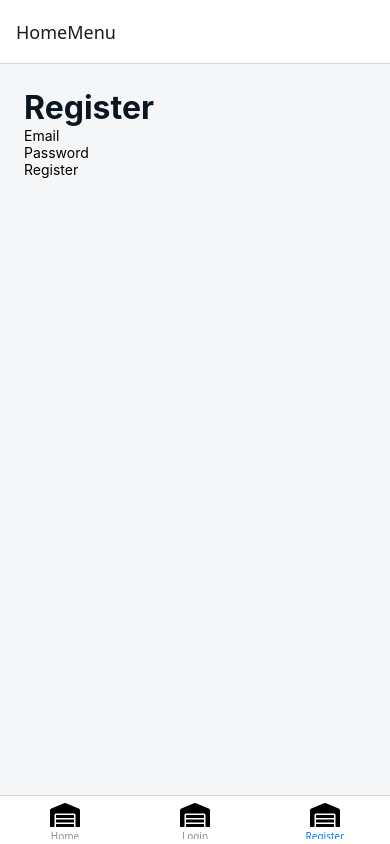
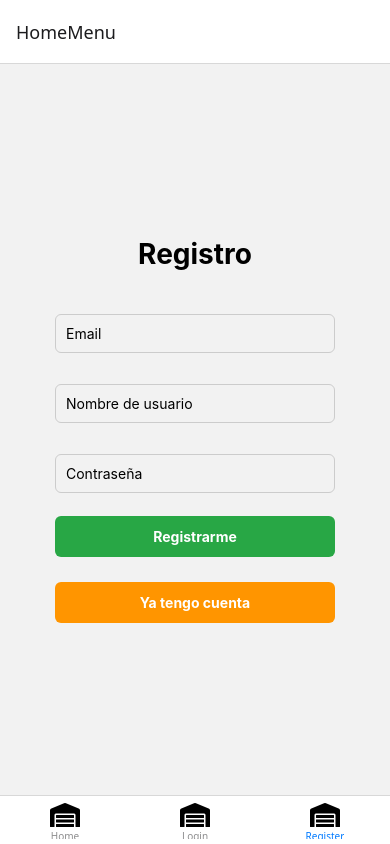
Before and after one commit to beniciolevy/PI2-Progra3, a React Native app: screen /Register in a window 390 px wide. Built offline with nearby package versions, Linux system fonts and the light colour scheme.

Commit message:
Arregle expo y node mod, cambie a estado con clase Register y Login. agregue relacion con firebase

```diff
--- a/package.json
+++ b/package.json
@@ -15,7 +15,7 @@
     "@react-navigation/native-stack": "^7.6.2",
     "expo": "~54.0.20",
     "expo-status-bar": "~3.0.8",
-    "firebase": "^12.5.0",
+    "firebase": "^8.10.1",
     "react": "19.1.0",
     "react-dom": "19.1.0",
     "react-native": "0.81.5",
--- a/src/screens/Login.js
+++ b/src/screens/Login.js
@@ -1,36 +1,110 @@
-import React from 'react';
-import { View, Text, StyleSheet, TextInput, Pressable } from 'react-native';
-import { useState } from 'react';
+import React, { Component } from 'react';
+import { View, Text, TextInput, Pressable, StyleSheet } from 'react-native';
+import { auth } from '../firebase/config';
 
-export default function Login() {
-  const [email, setEmail] = useState('');
-  const [password, setPassword] = useState('');
+export default class Login extends Component {
+    constructor(props){
+        super(props);
+        this.state = {
+            email: "",
+            password: "",
+            error: "",
+            loggedIn: false
+        };
+    }
 
-  return (
+    onSubmit(){
+
+    if (this.state.email === "") {
+        this.setState({ error: "Ingresá un email" });
+        return;
+    }
+
+    if (this.state.password === "") {
+        this.setState({ error: "Ingresá una contraseña" });
+        return;
+    }
+
+    auth.signInWithEmailAndPassword(this.state.email, this.state.password)
+    .then(() => {
+        this.setState({ loggedIn: true, error: "" });
+        this.props.navigation.navigate("Home");
+    })
+    .catch(() => {
+        this.setState({ error: "Usuario o contraseña incorrectos" });
+    });
+}
+
+    render(){
+        return(
             <View style={styles.container}>
                 <Text style={styles.title}>Login</Text>
-      <TextInput style={styles.input} placeholder="Email" value={email} onChangeText={setEmail} />
-      <TextInput style={styles.input} placeholder="Password" value={password} onChangeText={setPassword} />
-      <Pressable style={styles.button} onPress={() => {}}>
-        <Text style={styles.buttonText}>Login</Text>
+
+                <TextInput
+                    style={styles.input}
+                    placeholder="Email"
+                    value={this.state.email}
+                    onChangeText={(text) => this.setState({ email: text })}
+                    keyboardType="email-address"
+                />
+
+                <TextInput
+                    style={styles.input}
+                    placeholder="Contraseña"
+                    secureTextEntry={true}
+                    value={this.state.password}
+                    onChangeText={(text) => this.setState({ password: text })}
+                />
+
+                <Pressable style={styles.button} onPress={() => this.onSubmit()}>
+                    <Text style={styles.buttonText}>Ingresar</Text>
                 </Pressable>
-      <Pressable style={styles.button} onPress={() => {}}>
-        <Text style={styles.buttonText}>Register</Text>
+
+                {this.state.error !== "" && (
+                    <Text style={styles.error}>{this.state.error}</Text>
+                )}
+
+                <Pressable onPress={() => this.props.navigation.navigate("Register")}>
+                    <Text style={styles.link}>No tengo cuenta</Text>
                 </Pressable>
             </View>
         );
+    }
 }
 
 const styles = StyleSheet.create({
     container: {
         flex: 1,
-    backgroundColor: '#f5f6f8',
-    paddingHorizontal: 24,
-    paddingTop: 24
+        justifyContent: "center",
+        padding: 20
     },
     title: {
-    fontSize: 32,
-    fontWeight: '700',
-    color: '#0b1620'
+        fontSize: 26,
+        marginBottom: 20,
+        textAlign: "center"
+    },
+    input: {
+        borderWidth: 1,
+        padding: 10,
+        marginVertical: 8
+    },
+    button: {
+        backgroundColor: "blue",
+        padding: 10,
+        marginTop: 10
+    },
+    buttonText: {
+        color: "white",
+        textAlign: "center"
+    },
+    error: {
+        marginTop: 10,
+        color: "red",
+        textAlign: "center"
+    },
+    link: {
+        marginTop: 15,
+        textAlign: "center",
+        color: "blue"
     }
 });
--- a/src/screens/Register.js
+++ b/src/screens/Register.js
@@ -1,33 +1,141 @@
-import React from 'react';
-import { View, Text, StyleSheet, TextInput, Pressable } from 'react-native';
-import { useState } from 'react';
+import React, { Component } from 'react';
+import { View, Text, Pressable, StyleSheet, TextInput } from 'react-native';
+import { auth, db } from '../firebase/config';
 
-  export default function Register() {
-  const [email, setEmail] = useState('');
-  const [password, setPassword] = useState('');
+export default class Register extends Component {
+    constructor(props) {
+        super(props);
+        this.state = {
+            email: "",
+            password: "",
+            username: "",
+            registered: false,
+            error: ""
+        };
+    }
 
+    onSubmit() {
+        const { email, password, username } = this.state;
+
+        auth.createUserWithEmailAndPassword(email, password)
+        .then(response => {
+
+            db.collection('users').add({
+                email: email,
+                username: username,
+                createdAt: Date.now()
+            })
+            .then(() => {
+                this.setState({ registered: true, error: "" });
+                this.props.navigation.navigate('Login');
+            })
+            .catch(error  => {
+                this.setState({ error: "Error al guardar el usuario" });
+            });
+
+        })
+        .catch(() => {
+            this.setState({ error: "No se pudo registrar" });
+        });
+    }
+
+    render() {
         return (
             <View style={styles.container}>
-      <Text style={styles.title}>Register</Text>
-      <TextInput style={styles.input} placeholder="Email" value={email} onChangeText={setEmail} />
-      <TextInput style={styles.input} placeholder="Password" value={password} onChangeText={setPassword} />
-      <Pressable style={styles.button} onPress={() => {}}>
-        <Text style={styles.buttonText}>Register</Text>
+                <Text style={styles.title}>Registro</Text>
+
+                <TextInput
+                    style={styles.input}
+                    placeholder="Email"
+                    keyboardType="email-address"
+                    value={this.state.email}
+                    onChangeText={ text => this.setState({ email: text }) }
+                />
+
+                <TextInput
+                    style={styles.input}
+                    placeholder="Nombre de usuario"
+                    value={this.state.username}
+                    onChangeText={ text => this.setState({ username: text }) }
+                />
+
+                <TextInput
+                    style={styles.input}
+                    placeholder="Contraseña"
+                    secureTextEntry={true}
+                    value={this.state.password}
+                    onChangeText={ text => this.setState({ password: text }) }
+                />
+
+                <Pressable style={styles.button} onPress={()=>this.onSubmit()}>
+                    <Text style={styles.buttonText}>Registrarme</Text>
+                </Pressable>
+
+                {this.state.error !== "" && (
+                    <Text style={styles.error}>{this.state.error}</Text>
+                )}
+
+                {this.state.registered && (
+                    <Text style={styles.success}>¡Registro exitoso!</Text>
+                )}
+
+                <Pressable
+                    style={styles.loginButton}
+                    onPress={() => this.props.navigation.navigate('Login')}
+                >
+                    <Text style={styles.buttonText}>Ya tengo cuenta</Text>
                 </Pressable>
             </View>
         );
     }
+}
 
 const styles = StyleSheet.create({
-  container: {
-    flex: 1,
-    backgroundColor: '#f5f6f8',
-    paddingHorizontal: 24,
-    paddingTop: 24
+    container:{
+        flex:1,
+        justifyContent:'center',
+        alignItems:'center',
+        padding:20,
+        gap:15
     },
-  title: {
-    fontSize: 32,
-    fontWeight: '700',
-    color: '#0b1620'
+    title:{
+        fontSize:28,
+        fontWeight:'bold',
+        marginBottom:20
+    },
+    input:{
+        width:'80%',
+        padding:10,
+        borderWidth:1,
+        borderColor:'#ccc',
+        borderRadius:6,
+        marginVertical:8
+    },
+    button:{
+        backgroundColor:'#28a745',
+        padding:12,
+        borderRadius:6,
+        width:'80%',
+        alignItems:'center'
+    },
+    loginButton:{
+        backgroundColor:'#ff9500',
+        padding:12,
+        borderRadius:6,
+        width:'80%',
+        alignItems:'center',
+        marginTop:10
+    },
+    buttonText:{
+        color:'white',
+        fontWeight:'bold'
+    },
+    error:{
+        color:'red',
+        marginTop:10
+    },
+    success:{
+        color:'green',
+        marginTop:10
     }
 });
```
Also changed, not shown: 1 other file (tests, documents, lock files or other folders). Lines whose indentation alone changed are shown as unchanged.
